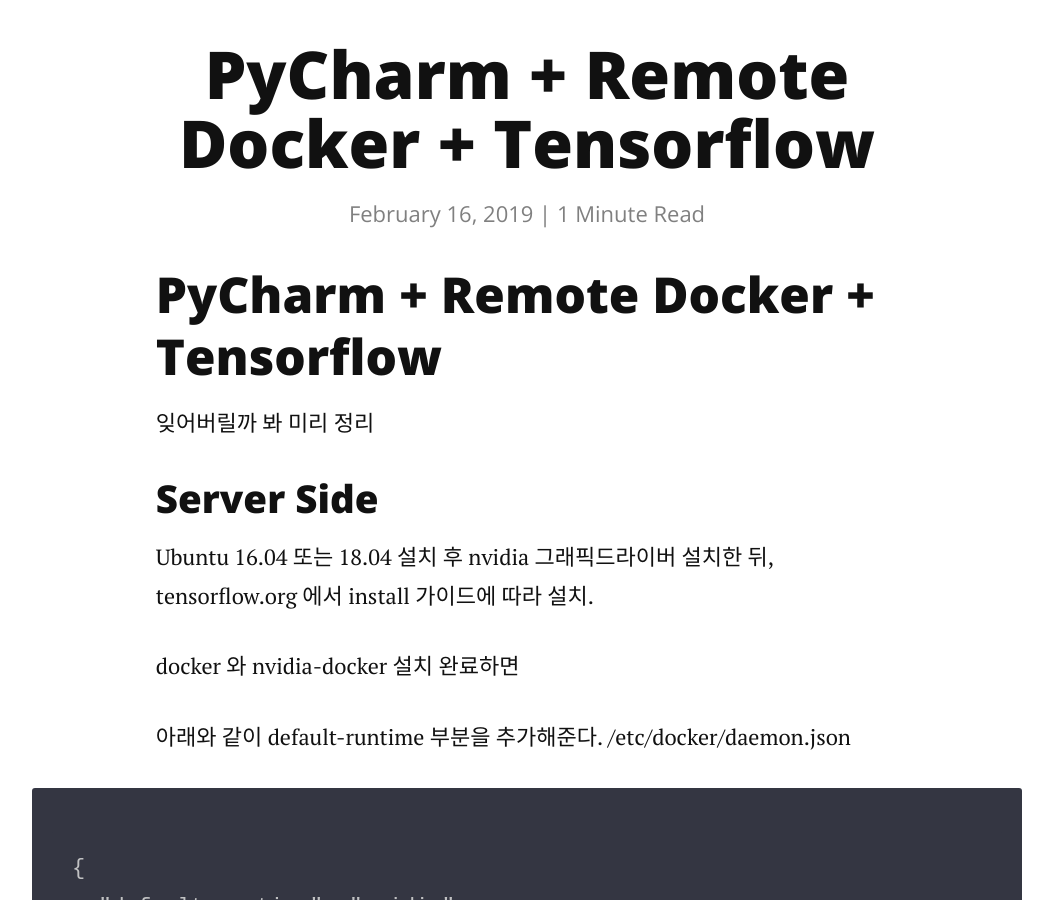
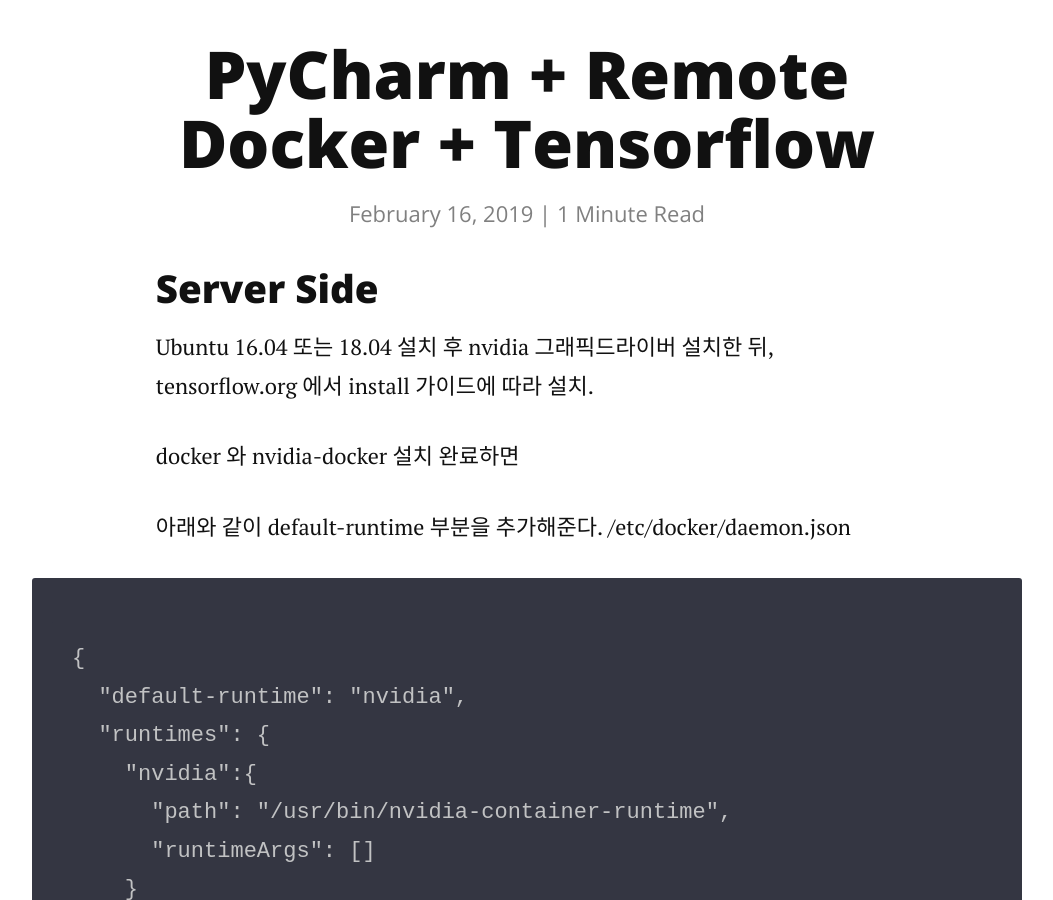
Before and after one commit to Yujin-Soft/Yujin-Soft.github.io, a Jekyll site: the page built from _posts/2019-02-16-PyCharm+RemoteDocker+Tensorflow.markdown, in a window 1280 px wide and 900 px high, scrolled down 323 px. Shown: the whole window, without its empty margins (113-1166 px from the left). Built offline with Jekyll 4.4.1, drawn with Linux system fonts in a browser that asks for light colours; nearby versions of some CDN libraries.

```diff
--- a/_posts/2019-02-16-PyCharm+RemoteDocker+Tensorflow.markdown
+++ b/_posts/2019-02-16-PyCharm+RemoteDocker+Tensorflow.markdown
@@ -6,10 +6,6 @@
   - Study
 description:
 ---
-
-## PyCharm + Remote Docker + Tensorflow
-
-잊어버릴까 봐 미리 정리
 
 ### Server Side
 Ubuntu 16.04 또는 18.04 설치 후 nvidia 그래픽드라이버 설치한 뒤,
```
